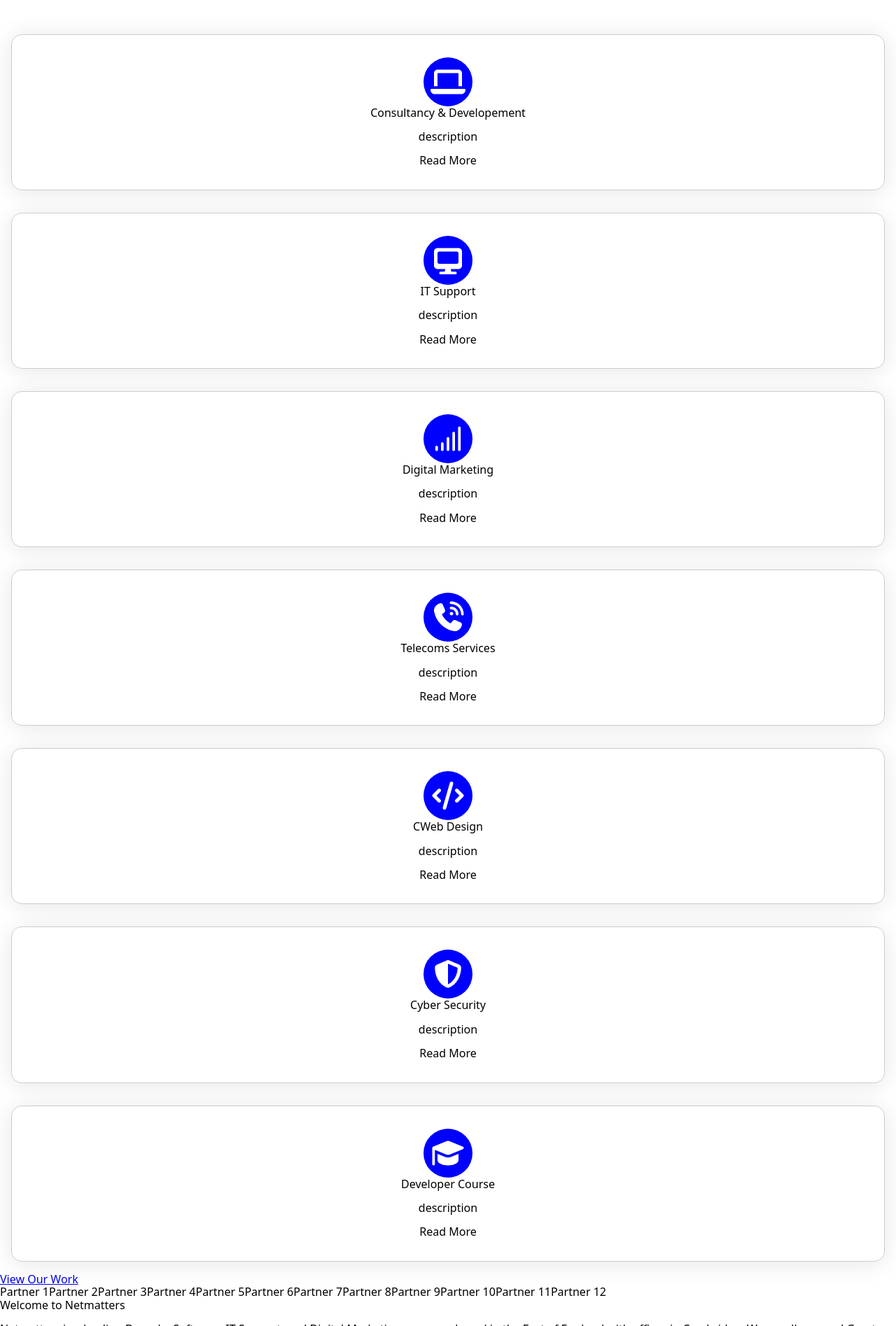
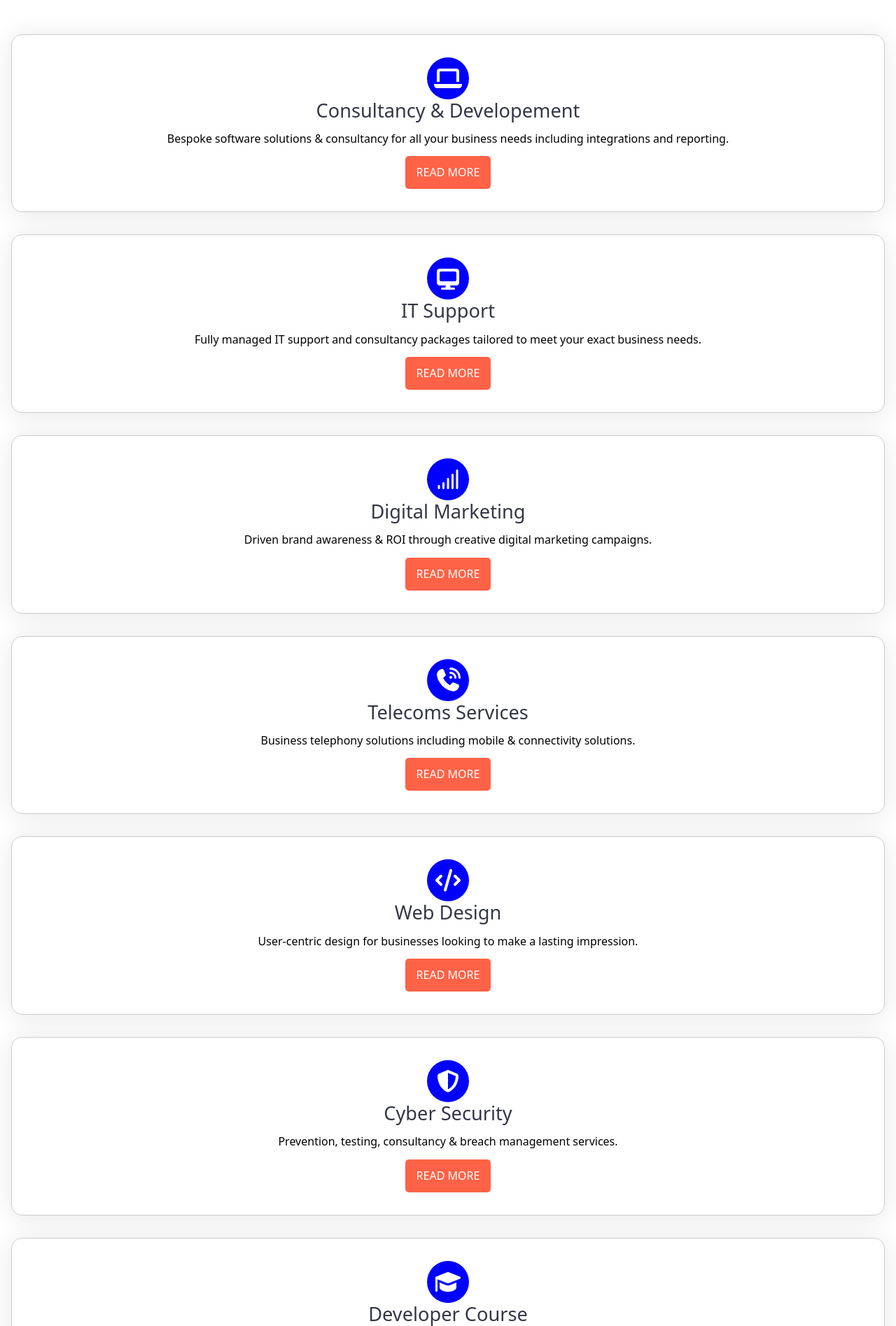
Before and after one commit to davidstratton-co-uk/nm-html-css-assessment, a PHP site: page / in a window 1280 px wide. Shown: the part 838-2733 px from the top of the page at 70% size. Run offline with PHP 8.4, Linux system fonts and the light colour scheme.

Commit message:
Initial styling of services section Added Partner Images Fixed Carousel breaking layout. Removed Scroll from Partner list, as per brief. Researched and implemented how to make images greyscale via css

```diff
--- a/index.html
+++ b/index.html
@@ -45,65 +45,63 @@
                 <header><h2>Our Services</h2></header>
                 <div class="services-item">
                     <div><img src="img/icon/laptop-solid-full.svg" alt="laptop icon" /></div>
-                    <header>Consultancy & Developement</header>
-                    <p>description</p>
+                    <header><h3>Consultancy & Developement</h3></header>
+                    <p>Bespoke software solutions &amp; consultancy for all your business needs including integrations and reporting.</p>
                     <a>Read More</a>
                 </div>
                 <div class="services-item">
                     <div><img src="img/icon/desktop-solid-full.svg" alt="laptop icon" /></div>
-                    <header>IT Support</header>
-                    <p>description</p>
+                    <header><h3>IT Support</h3></header>
+                    <p>Fully managed IT support and consultancy packages tailored to meet your exact business needs.</p>
                     <a>Read More</a>
                 </div>
                 <div class="services-item">
                     <div><img src="img/icon/signal-solid-full.svg" alt="laptop icon" /></div>
-                    <header>Digital Marketing</header>
-                    <p>description</p>
+                    <header><h3>Digital Marketing</h3></header>
+                    <p>Driven brand awareness &amp; ROI through creative digital marketing campaigns.</p>
                     <a>Read More</a>
                 </div>
                 <div class="services-item">
                     <div><img src="img/icon/phone-volume-solid-full.svg" alt="laptop icon" /></div>
-                    <header>Telecoms Services</header>
-                    <p>description</p>
+                    <header><h3>Telecoms Services</h3></header>
+                    <p>Business telephony solutions including mobile &amp; connectivity solutions.</p>
                     <a>Read More</a>
                 </div>
                 <div class="services-item">
                     <div><img src="img/icon/code-solid-full.svg" alt="laptop icon" /></div>
-                    <header>CWeb Design</header>
-                    <p>description</p>
+                    <header><h3>Web Design</h3></header>
+                    <p>User-centric design for businesses looking to make a lasting impression.</p>
                     <a>Read More</a>
                 </div>
                 <div class="services-item">
                     <div><img src="img/icon/shield-halved-solid-full.svg" alt="laptop icon" /></div>
-                    <header>Cyber Security</header>
-                    <p>description</p>
+                    <header><h3>Cyber Security</h3></header>
+                    <p>Prevention, testing, consultancy &amp; breach management services.</p>
                     <a>Read More</a>
                 </div>
                 <div class="services-item">
                     <div><img src="img/icon/graduation-cap-solid-full.svg" alt="laptop icon" /></div>
-                    <header>Developer Course</header>
-                    <p>description</p>
+                    <header><h3>Developer Course</h3></header>
+                    <p>Web design &amp; software training courses designed to secure a job in tech.</p>
                     <a>Read More</a>
                 </div>
-                <div>
-                    <a href="#">View Our Work</a>
-                </div>
+                <a href="#">View Our Work</a>
             </section>
             <section id="section-partners">
                 <div id="partner-list">
                     <ul>
-                        <li>Partner 1</li>
-                        <li>Partner 2</li>
-                        <li>Partner 3</li>
-                        <li>Partner 4</li>
-                        <li>Partner 5</li>
-                        <li>Partner 6</li>
-                        <li>Partner 7</li>
-                        <li>Partner 8</li>
-                        <li>Partner 9</li>
-                        <li>Partner 10</li>
-                        <li>Partner 11</li>
-                        <li>Partner 12</li>
+                        <li><img src="img/partners/cyber-essentials-colour.jpg" alt="Cyber Essentials"/></li>
+                        <li><img src="img/partners/future-50.jpg" alt="" /></li>
+                        <li><img src="img/partners/GBC-colour.png" alt="" /></li>
+                        <li><img src="img/partners/google-partner.jpg" alt="" /></li>
+                        <li><img src="img/partners/investing-in-future-growth.jpg" alt="" /></li>
+                        <li><img src="img/partners/iso-27001.png" alt="" /></li>
+                        <li><img src="img/partners/norfolk-carbon-charter.jpg" alt="" /></li>
+                        <li><img src="img/partners/norfolk_prohelp.png" alt="" /></li>
+                        <li><img src="img/partners/PPC_logo.jpg" alt="" /></li>
+                        <li><img src="img/partners/princess-royal-training.png" alt="" /></li>
+                        <li><img src="img/partners/qms.png" alt="" /></li>
+                        <li><img src="img/partners/skills-of-tomorrow.jpg" alt="" /></li>
                     </ul>
                 </div>
             </section>
--- a/scss/modules/_carousel.scss
+++ b/scss/modules/_carousel.scss
@@ -1,13 +1,27 @@
 #partner-list,
 #client-list {
     ul {
-        width: 95dvw;
         @extend %link-list;
         display: flex;
         flex-wrap: nowrap;
-        overflow-x: auto;
-        li {
-            min-width: 0;
-        }
+        width: 90dvh;
+        min-width: 100%;
+        overflow-x: hidden;
+        align-items: center;
+    }
+
+    li {
+        padding: 1rem 50px;
+        max-width: 100%;
+        height: auto;
+        min-width: max-content;
+    }
+
+    img {
+        filter: grayscale(1);
+    }
+
+    img:hover {
+        filter: grayscale(0);
     }
 }
--- a/scss/modules/_services.scss
+++ b/scss/modules/_services.scss
@@ -7,7 +7,18 @@
     }
 
     h2 {
+        padding-left: 1rem;
         font-size: 2.7rem;
+        font-weight: 400;
+    }
+
+    > a {
+        @extend %right-arrow;
+        font-size: 1.5rem;
+        font-weight: 600;
+        color: #333645;
+        text-decoration: none;
+        justify-self: center;
     }
 
 }
@@ -27,7 +38,31 @@
         border-radius: 50%;
         background-color: blue;
         padding: 10px;
-        width: 70px;
-        height: 70px;
+        width: 60px;
+        height: 60px;
+    }
+
+    h3,
+    p {
+        text-align: center;
+    }
+
+    h3 {
+        margin: 0;
+        padding: 0;
+        font-size: 1.7rem;
+        color: #333645;
+        font-weight: 400;
+    }
+
+    a {
+        color: white;
+        line-height: 35px;
+        text-transform: uppercase;
+        border-radius: 5px;
+        padding: 5px 15px;
+        background-color: tomato;
+        font-weight: 400;
+        border: 1px solid transparent;
     }
 }
```
Also changed, not shown: css/style.css (+52 -8 lines), css/style.min.css, img/partners/GBC-colour.png (added), img/partners/PPC_logo.jpg (added), img/partners/cyber-essentials-colour.jpg (added), img/partners/future-50.jpg (added), img/partners/google-partner.jpg (added), img/partners/investing-in-future-growth.jpg (added), img/partners/iso-27001.png (added), img/partners/norfolk-carbon-charter.jpg (added), img/partners/norfolk_prohelp.png (added), img/partners/princess-royal-training.png (added), img/partners/qms.png (added), img/partners/skills-of-tomorrow.jpg (added), 2 other files.
